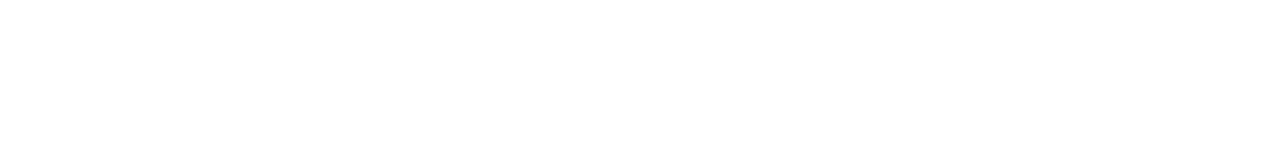
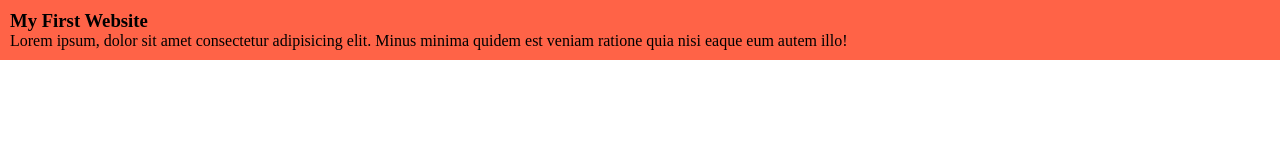
Before and after one commit to mdtanvircse572/my-simple-website, a plain HTML site: page index.html in a window 1280 px wide. Drawn offline with Linux system fonts and the light colour scheme.

Commit message:
added the first div

```diff
--- a/index.html
+++ b/index.html
@@ -4,8 +4,12 @@
     <meta charset="UTF-8">
     <meta name="viewport" content="width=device-width, initial-scale=1.0">
     <title>My Simple Website</title>
+    <link rel="stylesheet" href="styles/style.css">
 </head>
 <body>
-
+    <div>
+        <h3>My First Website</h3>
+        <p>Lorem ipsum, dolor sit amet consectetur adipisicing elit. Minus minima quidem est veniam ratione quia nisi eaque eum autem illo!</p>
+    </div>
 </body>
 </html>
--- /dev/null
+++ b/styles/style.css
@@ -0,0 +1,8 @@
+*{
+    margin: 0;
+    padding: 0;
+}
+div{
+    background-color: tomato;
+    padding: 10px;
+}
```
